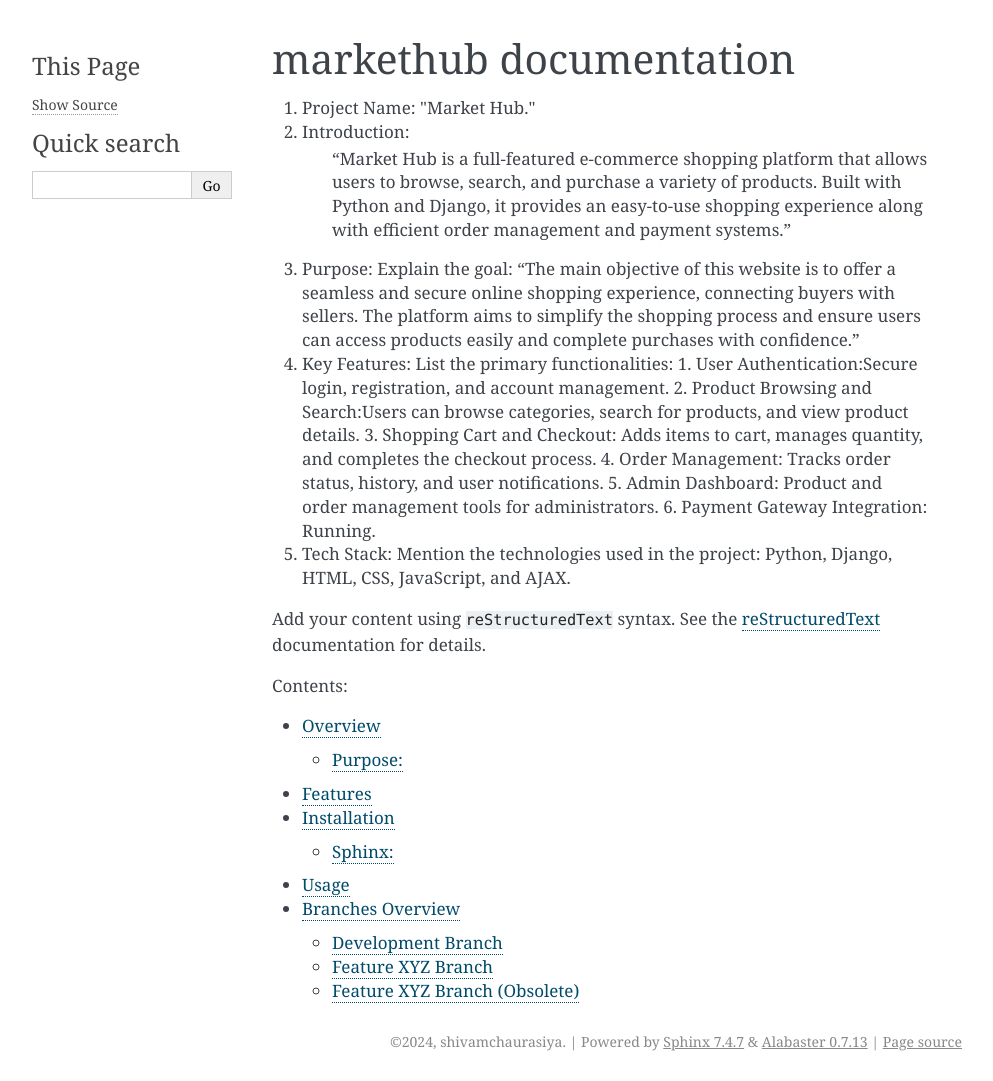
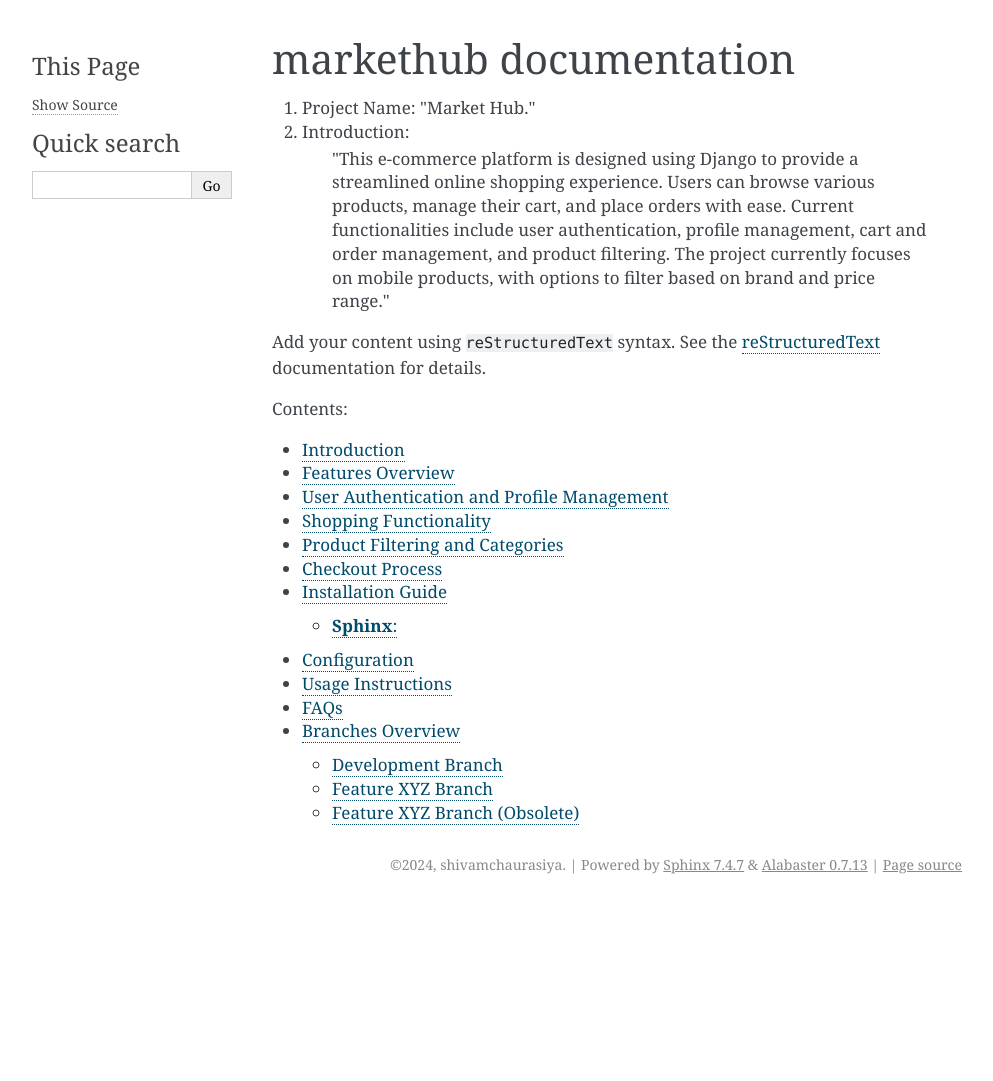
Before and after one commit to shivamchaurasiy/market-hub, a Sphinx documentation site: the page built from markethub/docs/source/index.rst, in a window 1280 px wide. Shown: the whole page, without its empty margins (148-1141 px from the left). Built offline with Sphinx 7.4.7, drawn with Linux system fonts in a browser that asks for light colours; after the commit the page ends 904 px from its top, so only the background shows below that.

Commit message:
create docu of project

```diff
--- a/markethub/docs/source/index.rst
+++ b/markethub/docs/source/index.rst
@@ -9,24 +9,8 @@ markethub documentation
    "Market Hub."
 
 2. Introduction:
-      “Market Hub is a full-featured e-commerce shopping platform that allows users to browse, search, and purchase a variety of products. Built with Python and Django, it provides an easy-to-use shopping experience along with efficient order management and payment systems.”
+      "This e-commerce platform is designed using Django to provide a streamlined online shopping experience. Users can browse various products, manage their cart, and place orders with ease. Current functionalities include user authentication, profile management, cart and order management, and product filtering. The project currently focuses on mobile products, with options to filter based on brand and price range."
 
-3. Purpose:
-   Explain the goal:
-   “The main objective of this website is to offer a seamless and secure online shopping experience, connecting buyers with sellers. The platform aims to simplify the shopping process and ensure users can access products easily and complete purchases with confidence.”
-
-4. Key Features:
-   List the primary functionalities:
-   1. User Authentication:Secure login, registration, and account management.
-   2. Product Browsing and Search:Users can browse categories, search for products, and view product details.
-   3. Shopping Cart and Checkout: Adds items to cart, manages quantity, and completes the checkout process.
-   4. Order Management: Tracks order status, history, and user notifications.
-   5. Admin Dashboard: Product and order management tools for administrators.
-   6. Payment Gateway Integration: Running.
-
-5. Tech Stack:
-   Mention the technologies used in the project:
-   Python, Django, HTML, CSS, JavaScript, and AJAX.
 
 Add your content using ``reStructuredText`` syntax. See the
 `reStructuredText <https://www.sphinx-doc.org/en/master/usage/restructuredtext/index.html>`_
@@ -37,8 +21,14 @@ documentation for details.
    :maxdepth: 2
    :caption: Contents:
 
-   overview
-   features
-   installation
-   usage
+   introduction
+   features_overview
+   user_auth_profile_view
+   shopping_functionality
+   product_filtering_categories
+   checkout_process
+   installation_guide
+   configuration
+   usage_instructions
+   faqs
    branches
--- /dev/null
+++ b/markethub/docs/source/introduction.rst
@@ -0,0 +1,4 @@
+Introduction
+=======================
+
+"This e-commerce platform is designed using Django to provide a streamlined online shopping experience. Users can browse various products, manage their cart, and place orders with ease. Current functionalities include user authentication, profile management, cart and order management, and product filtering. The project currently focuses on mobile products, with options to filter based on brand and price range.""
--- a/markethub/docs/source/usage.rst
+++ /dev/null
@@ -1,6 +0,0 @@
-Usage
-=====
-
-- **Login**: Go to the login page and enter your credentials.
-- **Browse Products**: Navigate to product categories or use the search.
-- **Checkout**: Add items to cart, and proceed to checkout.
```
Also changed, not shown: markethub/docs/source/checkout_process.rst (added, +8 -0 lines), markethub/docs/source/configuration.rst (added, +8 -0 lines), markethub/docs/source/faqs.rst (added, +11 -0 lines), markethub/docs/source/features.rst (deleted, +0 -7 lines), markethub/docs/source/features_overview.rst (added, +14 -0 lines), markethub/docs/source/installation.rst (deleted, +0 -29 lines), markethub/docs/source/installation_guide.rst (added, +73 -0 lines), markethub/docs/source/overview.rst (deleted, +0 -9 lines), markethub/docs/source/product_filtering_categories.rst (added, +7 -0 lines), markethub/docs/source/shopping_functionality.rst (added, +10 -0 lines), markethub/docs/source/usage_instructions.rst (added, +12 -0 lines), markethub/docs/source/user_auth_profile_view.rst (added, +14 -0 lines).
